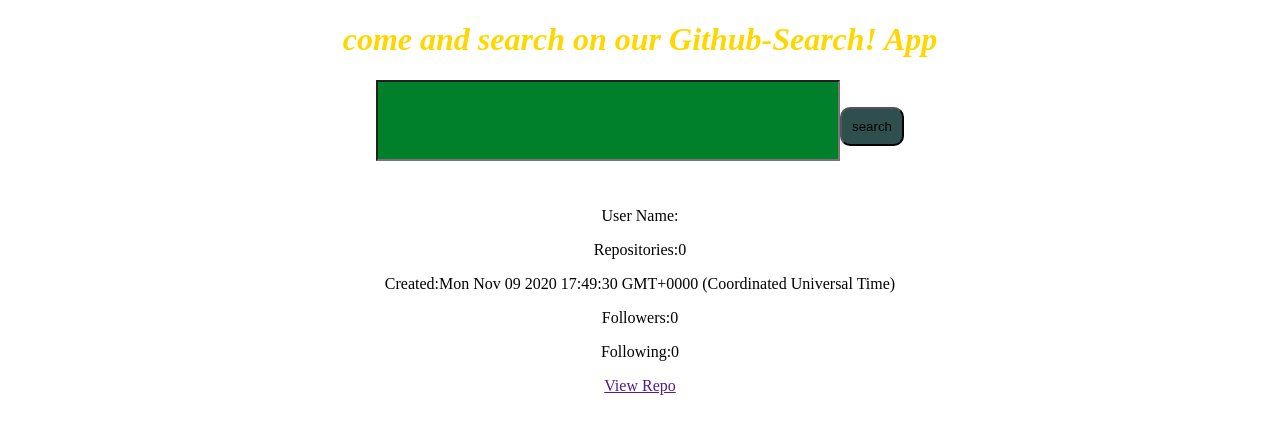
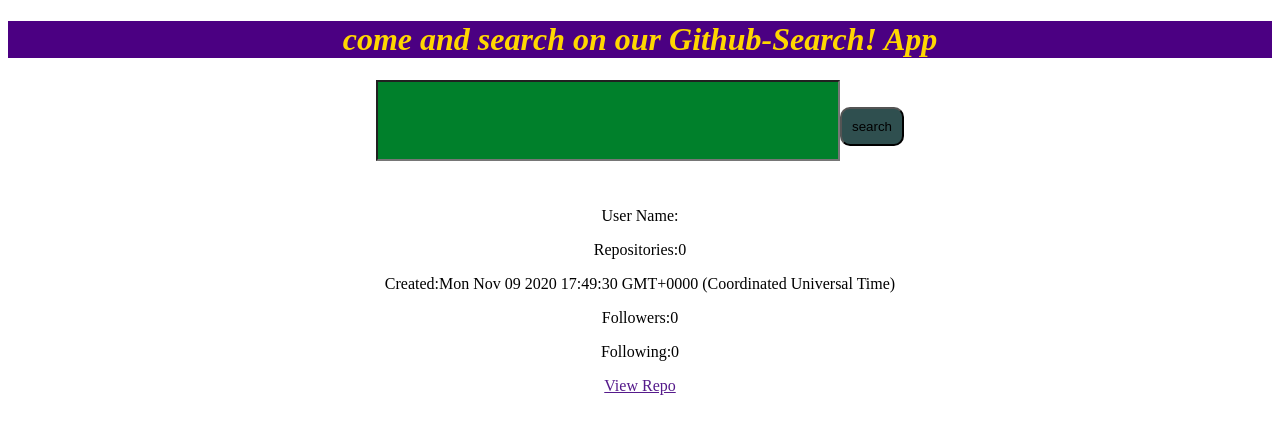
Before and after one commit to sandrineTuyizere/Github-Search, an Angular app: page / in a window 1280 px wide. Shown: the top 434 px of the page. Built offline with nearby package versions, Linux system fonts and the light colour scheme.

Commit message:
changing background color

```diff
--- a/src/app/app.component.css
+++ b/src/app/app.component.css
@@ -3,4 +3,6 @@ h1{
     font: outline;
     font-size: xx-large;
     font-style: italic;
+    background-color: indigo;
+
 }
```
